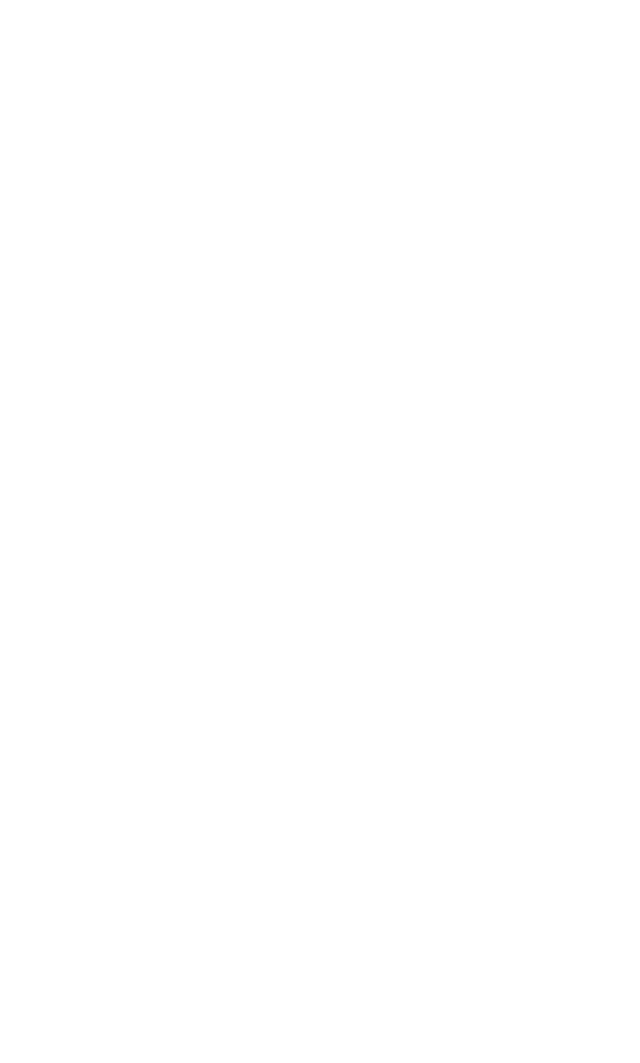
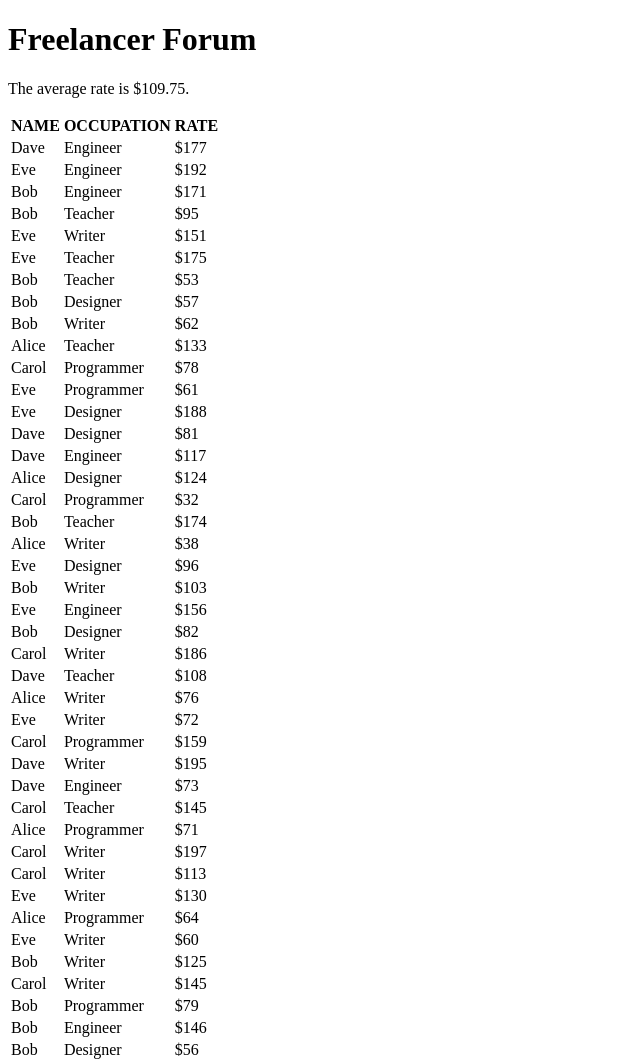
Before and after one commit to JayTrinidadPR/Free-Lanceforum, a plain HTML site: page index.html in a window 1280 px wide. Shown: the top 1063 px of the page, without its empty margins (0-640 px from the left). Before the commit the page ends 800 px from the top, so only its background shows below. Drawn offline with Linux system fonts and the light colour scheme.

Commit message:
CSS Styled

```diff
--- a/index.js
+++ b/index.js
@@ -10,3 +10,116 @@
 const OCCUPATIONS = ["Writer", "Teacher", "Programmer", "Designer", "Engineer"];
 const PRICE_RANGE = { min: 20, max: 200 };
 const NUM_FREELANCERS = 100;
+
+
+// ==helpers==
+
+
+//random names & occupations//
+function randomFrom(array) {
+    return array[Math.floor(Math.random() * array.length)];
+}
+
+//Random number in a range- Freelancer rates between 20-200, alone decimals Vs Whole numbers
+
+function randomInt(min, max) {
+    return Math.floor(Math.random() * (max - min + 1)) + min;
+}
+//^Notes - Math.random() alone gives decimals — we want whole numbers
+
+
+
+
+
+
+//creates one clean freelancer - object//
+function createFreelancer() {
+    return {
+        name: randomFrom(NAMES),
+        occupation: randomFrom(OCCUPATIONS),
+        rate: randomInt(PRICE_RANGE.min, PRICE_RANGE.max),
+
+    };
+}
+//Will Help create 100 of them later
+
+
+//State--App Memory //hold 100 freelancer objects
+const state = {
+    freelancers: Array.from(
+        { length: NUM_FREELANCERS },
+        () => createFreelancer()
+    ),
+    averageRate: 0,
+};
+
+//Calculating Average Rate
+
+function getAverageRate() {
+    const total = state.freelancers.reduce(
+        (sum, freelancer) => sum + freelancer.rate,
+        0
+    );
+    return total / state.freelancers.length;
+}
+
+//Calculate once and reuse
+state.averageRate = getAverageRate();
+
+function FreelancerRow(freelancer) {
+    const tr = document.createElement("tr");
+
+    const nameTd = document.createElement("td");
+    nameTd.textContent = freelancer.name;
+
+    const occTd = document.createElement("td");
+    occTd.textContent = freelancer.occupation;
+
+    const rateTd = document.createElement("td");
+    rateTd.textContent = `$${freelancer.rate}`;
+
+    tr.append(nameTd, occTd, rateTd);
+    return tr;
+
+}
+
+function FreelancerRows() {
+    const tbody = document.createElement("tbody");
+
+    state.freelancers.forEach((freelancer) => {
+        tbody.appendChild(FreelancerRow(freelancer));
+    });
+
+    return tbody;
+}
+
+function AverageRate() {
+    const p = document.createElement("p");
+    p.textContent = `The average rate is $${state.averageRate.toFixed(2)}.`;
+    return p;
+}
+
+const $app = document.querySelector("#app");
+
+function render() {
+
+$app.innerHTML = `
+  <h1>Freelancer Forum</h1>
+  <div id="AverageRate"></div>
+
+  <table>
+    <thead>
+      <tr>
+        <th>NAME</th>
+        <th>OCCUPATION</th>
+        <th>RATE</th>
+      </tr>
+    </thead>
+    <tbody id="FreelancerRows"></tbody>
+  </table>
+`;
+
+$app.querySelector("#AverageRate").replaceWith(AverageRate());
+$app.querySelector("#FreelancerRows").replaceWith(FreelancerRows());
+}
+render();
```
Also changed, not shown: index.html (+3 -0 lines).
